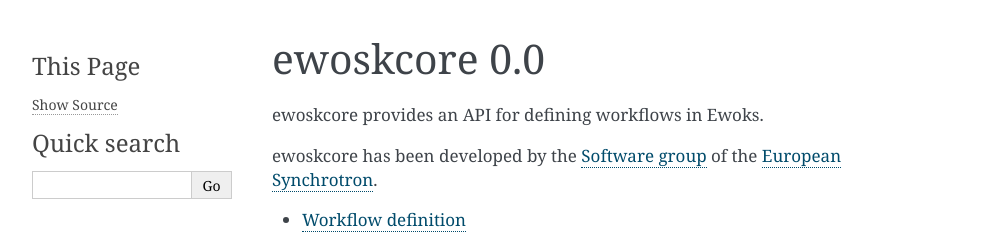
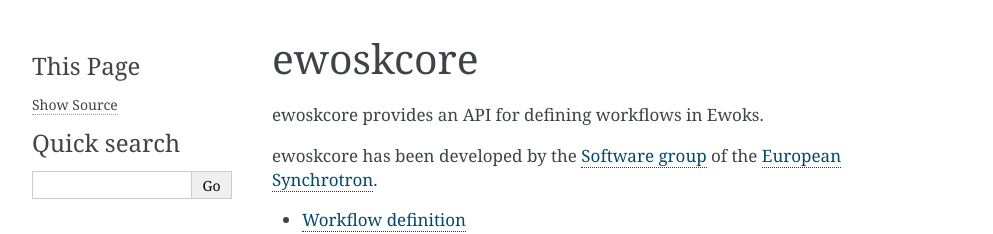
Before and after one commit to ewoks-kit/ewokscore, a Sphinx documentation site: the page built from doc/index.rst, in a window 1280 px wide. Shown: the top 234 px of the page, without its empty margins (148-1141 px from the left). Built offline with Sphinx 7.4.7, drawn with Linux system fonts in a browser that asks for light colours; part of the change alters nothing that is shown.

```diff
--- a/doc/conf.py
+++ b/doc/conf.py
@@ -1,12 +1,8 @@
 """rm -rf doc/_generated/; python setup.py build_sphinx -E -a
 """
 
-from ewokscore import __version__  # noqa E402
-
 copyright = "2021, ESRF"
 author = "ESRF"
-release = ".".join(__version__.split(".")[:2])
-version = __version__
 
 extensions = ["sphinx.ext.autodoc", "sphinx.ext.autosummary"]
 templates_path = ["_templates"]
```
